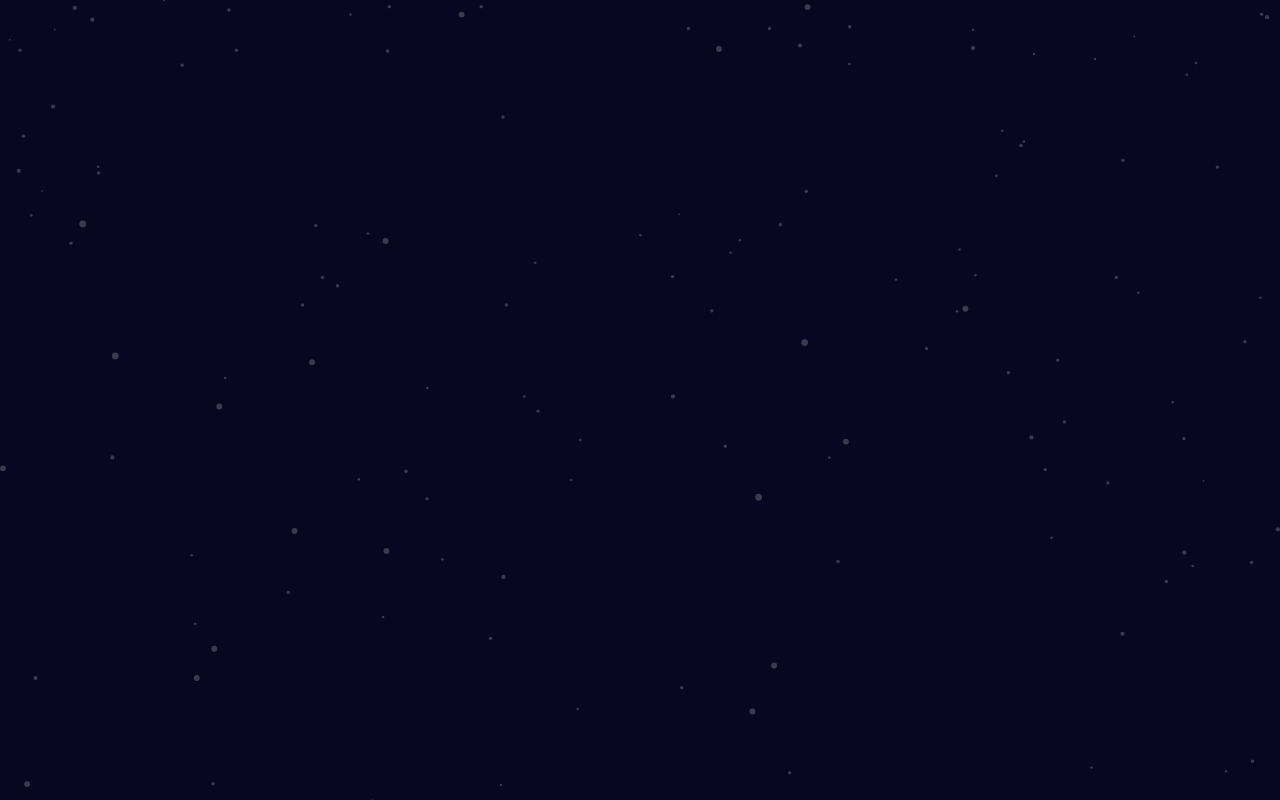
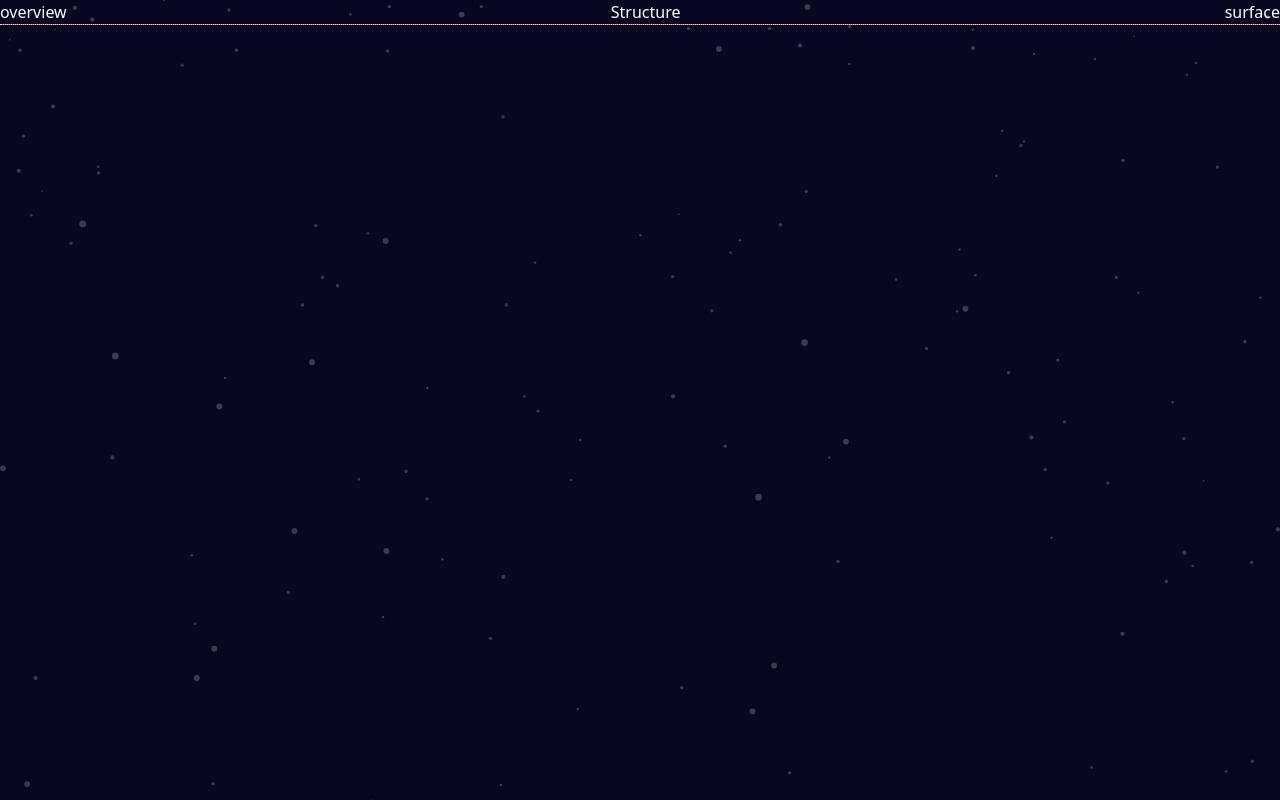
Before and after one commit to sphnikola/planet-fact-site, a React (Vite) app: page / in a window 1280 px wide. Built offline with nearby package versions, Linux system fonts and the light colour scheme.

Commit message:
Add nav items for sm screens

```diff
--- a/src/App.jsx
+++ b/src/App.jsx
@@ -1,8 +1,30 @@
-import bg_img from "./assets/background-stars.svg";
 function App() {
   return (
     <>
-      <div></div>
+      <main className="grid">
+        <section className="text-white">
+          <nav>
+            <ul className="flex justify-between gap-x-4">
+              <li>
+                <a href="#" className=" focus:border-b-4 border-b-blue-400">
+                  overview
+                </a>
+              </li>
+              <li>
+                <a href="#" className=" focus:border-b-4 border-b-blue-400">
+                  Structure
+                </a>
+              </li>
+              <li>
+                <a href="#" className=" focus:border-b-4 border-b-blue-400">
+                  surface
+                </a>
+              </li>
+            </ul>
+          </nav>
+          <hr className=" border-dotted bg-red-500" />
+        </section>
+      </main>
     </>
   );
 }
```
